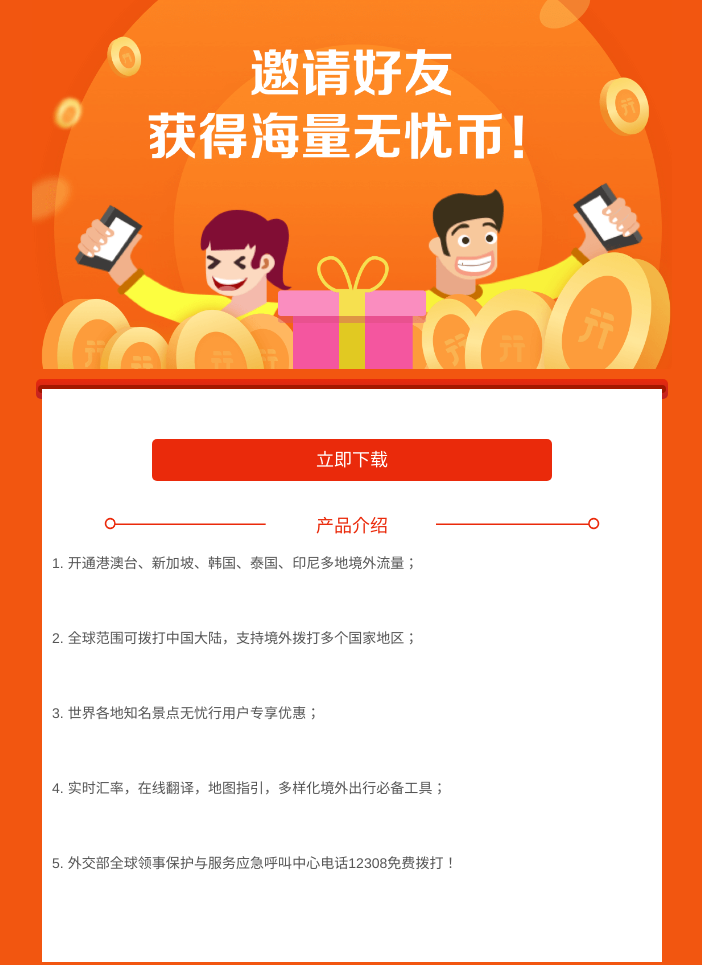
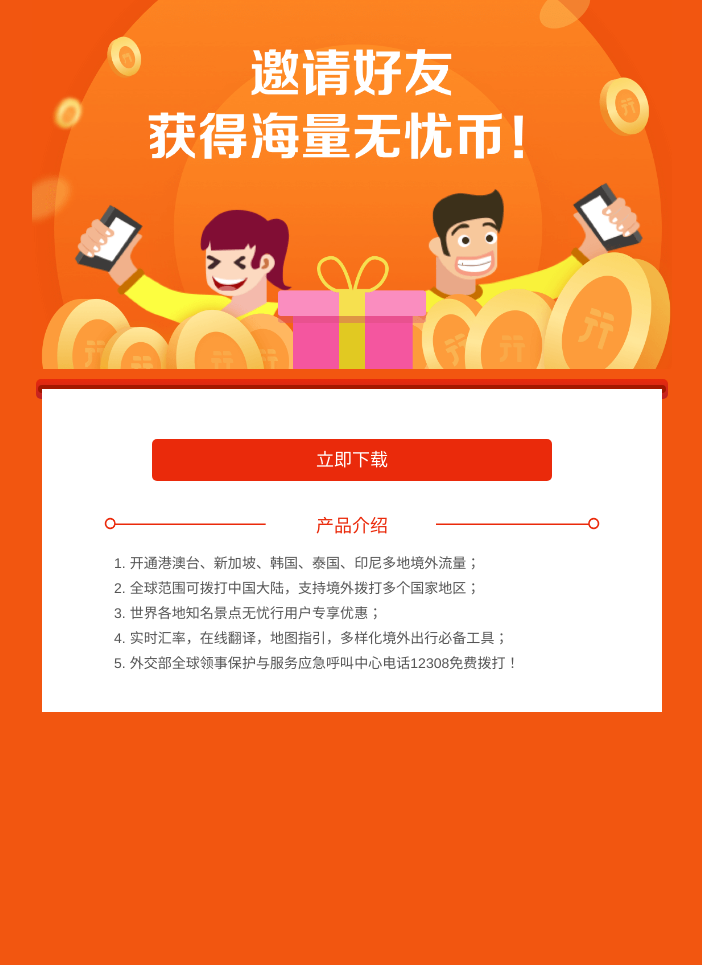
Before and after one commit to zhaolinxu/wyx, a plain HTML site: page invite/index.html in a window 1280 px wide. Shown: the whole page, without its empty margins (288-990 px from the left). After the commit the page ends 800 px from the top, so only its background shows below. Drawn offline with Linux system fonts and the light colour scheme.

Commit message:
li间距

```diff
--- a/invite/css/invite.css
+++ b/invite/css/invite.css
@@ -230,7 +230,7 @@ input.button.disable {
 	padding: 0 10px 35px 10px;
 	letter-spacing: 0.03px;
 }
-.rules li{margin-bottom: 55px;}
+.rules li{margin-bottom: 5px;}
 .failed1, .failed2 {
 	text-align: center;
 	font-family: PingFang-SC-Regular;
@@ -567,6 +567,7 @@ input.button.disable {
 	.dialog-content {
 		padding: 24px 30px;
 	}
+	.rules{width: 80%;margin: 0 auto;}
 }
 @media screen and (min-width: 540px) {
 	.jilu .end, .jilu .end img {
```
